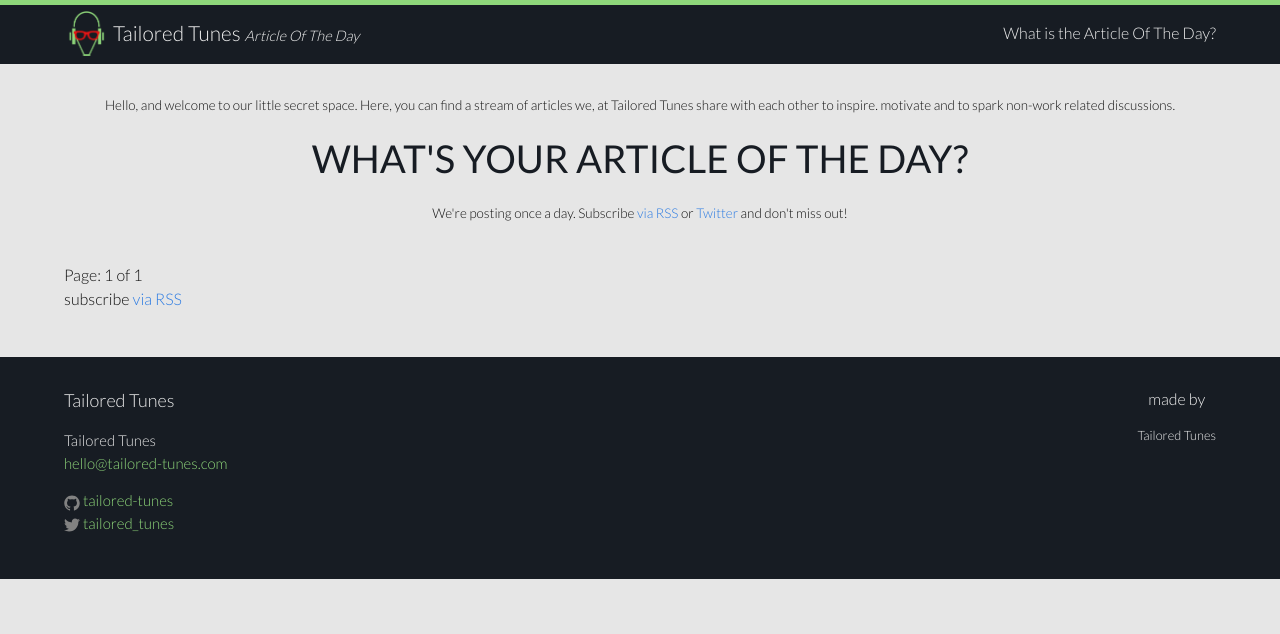
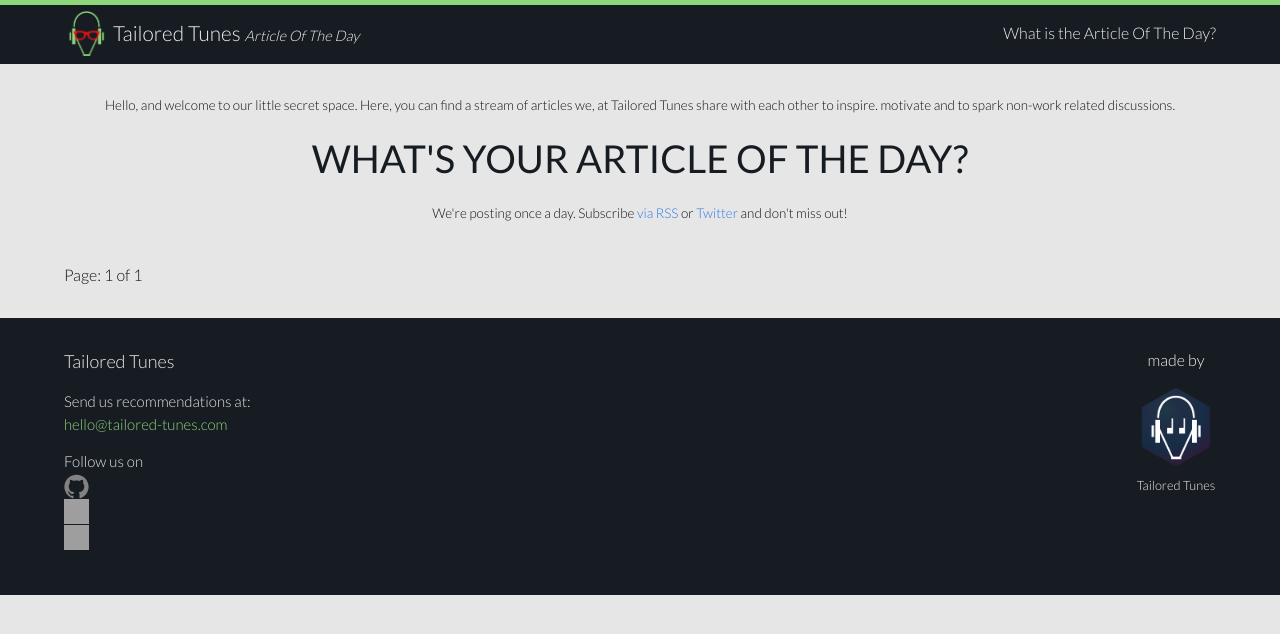
Before and after one commit to meza/test-gh, a Jekyll site: the page built from index.html, in a window 1280 px wide. Shown: the top 634 px of the page. Built offline with Jekyll 4.4.1, drawn with Linux system fonts in a browser that asks for light colours; the list of posts is cut into pages by our own code; grey boxes are pictures that could not be loaded.

Commit message:
changed social icons, added TaTu logo, changed text stateshifter/tatu-project#66

```diff
--- a/_includes/footer.html
+++ b/_includes/footer.html
@@ -5,7 +5,7 @@
     <div class="made-by">
       <p>made by</p>
       <a href="http://www.tailored-tunes.com" target="_blank">
-
+        <img src="{{ site.baseurl }}/assets/tatu-logo.png" alt="Tailored Tunes" title="Tailored Tunes" height="80" width="80" /></a>
       </a>
       <p>Tailored Tunes</p>
     </div>
@@ -15,13 +15,14 @@
     <div class="footer-col-wrapper">
       <div class="footer-col  footer-col-1">
         <ul class="contact-list">
-          <li>{{ site.title }}</li>
+          <li> Send us recommendations at: </li>
           <li><a href="mailto:{{ site.email }}">{{ site.email }}</a></li>
         </ul>
       </div>
 
       <div class="footer-col  footer-col-2">
         <ul class="social-media-list">
+          <span>Follow us on </span>
           {% if site.github_username %}
           <li>
             <a href="https://github.com/{{ site.github_username }}" target="_blank">
@@ -30,8 +31,6 @@
                   <path fill="#828282" d="M7.999,0.431c-4.285,0-7.76,3.474-7.76,7.761 c0,3.428,2.223,6.337,5.307,7.363c0.388,0.071,0.53-0.168,0.53-0.374c0-0.184-0.007-0.672-0.01-1.32 c-2.159,0.469-2.614-1.04-2.614-1.04c-0.353-0.896-0.862-1.135-0.862-1.135c-0.705-0.481,0.053-0.472,0.053-0.472 c0.779,0.055,1.189,0.8,1.189,0.8c0.692,1.186,1.816,0.843,2.258,0.645c0.071-0.502,0.271-0.843,0.493-1.037 C4.86,11.425,3.049,10.76,3.049,7.786c0-0.847,0.302-1.54,0.799-2.082C3.768,5.507,3.501,4.718,3.924,3.65 c0,0,0.652-0.209,2.134,0.796C6.677,4.273,7.34,4.187,8,4.184c0.659,0.003,1.323,0.089,1.943,0.261 c1.482-1.004,2.132-0.796,2.132-0.796c0.423,1.068,0.157,1.857,0.077,2.054c0.497,0.542,0.798,1.235,0.798,2.082 c0,2.981-1.814,3.637-3.543,3.829c0.279,0.24,0.527,0.713,0.527,1.437c0,1.037-0.01,1.874-0.01,2.129 c0,0.208,0.14,0.449,0.534,0.373c3.081-1.028,5.302-3.935,5.302-7.362C15.76,3.906,12.285,0.431,7.999,0.431z"/>
                 </svg>
               </span>
-
-              <span class="username">{{ site.github_username }}</span>
             </a>
           </li>
           {% endif %}
@@ -40,16 +39,15 @@
           <li>
             <a href="https://twitter.com/{{ site.twitter_username }}" target="_blank">
               <span class="icon  icon--twitter">
-                <svg viewBox="0 0 16 16">
-                  <path fill="#828282" d="M15.969,3.058c-0.586,0.26-1.217,0.436-1.878,0.515c0.675-0.405,1.194-1.045,1.438-1.809
-                  c-0.632,0.375-1.332,0.647-2.076,0.793c-0.596-0.636-1.446-1.033-2.387-1.033c-1.806,0-3.27,1.464-3.27,3.27 c0,0.256,0.029,0.506,0.085,0.745C5.163,5.404,2.753,4.102,1.14,2.124C0.859,2.607,0.698,3.168,0.698,3.767 c0,1.134,0.577,2.135,1.455,2.722C1.616,6.472,1.112,6.325,0.671,6.08c0,0.014,0,0.027,0,0.041c0,1.584,1.127,2.906,2.623,3.206 C3.02,9.402,2.731,9.442,2.433,9.442c-0.211,0-0.416-0.021-0.615-0.059c0.416,1.299,1.624,2.245,3.055,2.271 c-1.119,0.877-2.529,1.4-4.061,1.4c-0.264,0-0.524-0.015-0.78-0.046c1.447,0.928,3.166,1.469,5.013,1.469 c6.015,0,9.304-4.983,9.304-9.304c0-0.142-0.003-0.283-0.009-0.423C14.976,4.29,15.531,3.714,15.969,3.058z"/>
-                </svg>
+                <img src="{{ site.baseurl }}/assets/twitter-icon.png" alt="Twitter" title="@{{ site.twitter_username }}" height="25" width="25" />
               </span>
-
-              <span class="username">{{ site.twitter_username }}</span>
             </a>
           </li>
           {% endif %}
+          <li>
+            <p class="rss-subscribe"><a href="{{ "/feed.xml" | prepend: site.baseurl }}">
+            <img src="{{ site.baseurl }}/assets/rss.png" alt="RSS" title="RSS" height="25" width="25" /></a></p>
+          </li>
         </ul>
       </div>
 
--- a/_sass/_base.scss
+++ b/_sass/_base.scss
@@ -182,8 +182,8 @@
 
     > svg {
         display: inline-block;
-        width: 16px;
-        height: 16px;
+        width: 25px;
+        height: 25px;
         vertical-align: middle;
 
         path {
--- a/index.html
+++ b/index.html
@@ -40,6 +40,4 @@
         {% endif %}
     </div>
 
-    <p class="rss-subscribe">subscribe <a href="{{ "/feed.xml" | prepend: site.baseurl }}">via RSS</a></p>
-
 </div>
```
